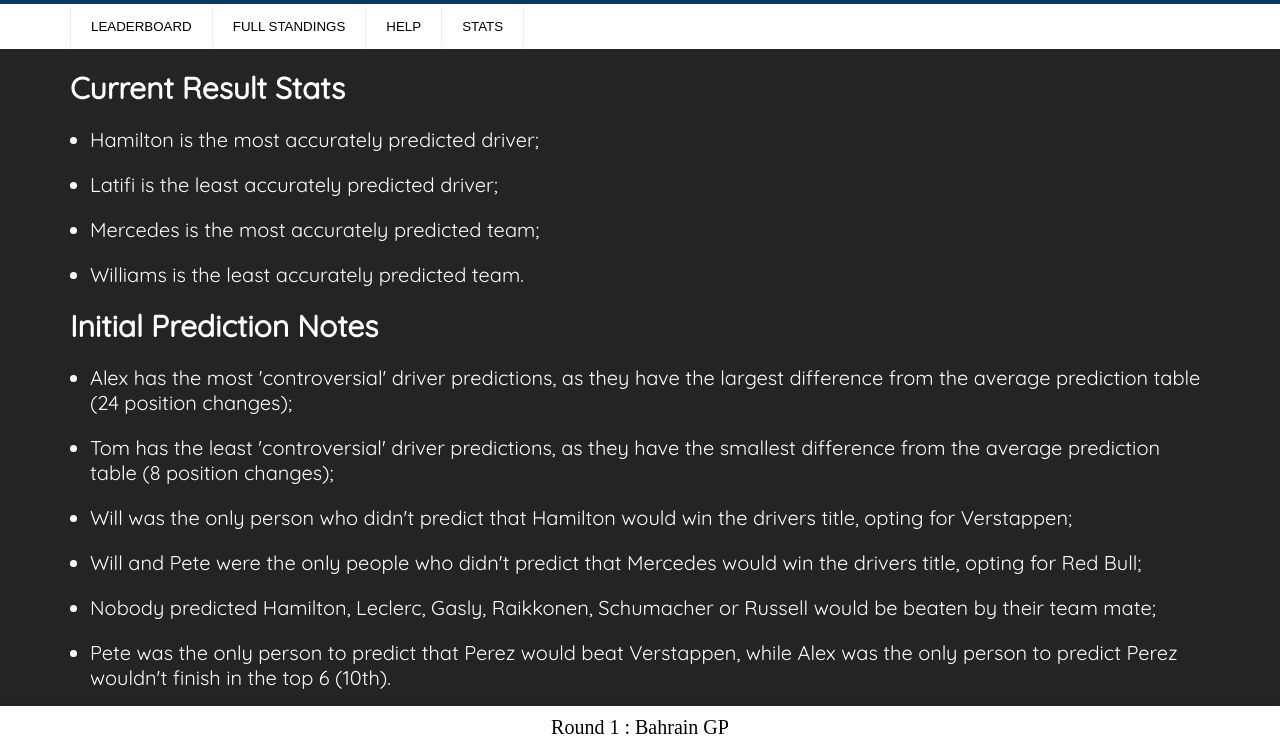
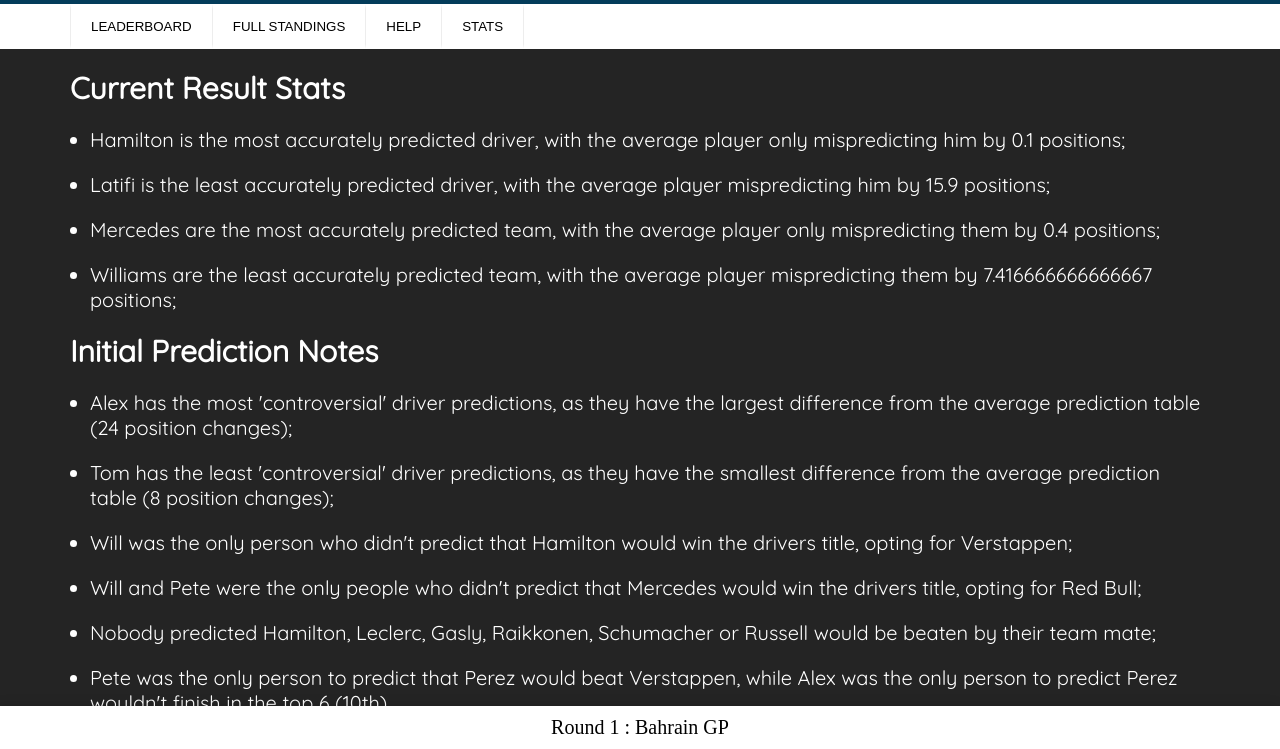
Before and after one commit to davidwillprice/portfolio-website, a Gatsby site: page /web/f1-prediction-game-2021 in a window 1280 px wide. Both pictures are taken after a click on the button "STATS". Shown: the part 51-800 px from the top of the page. Built offline with nearby package versions, Linux system fonts and the light colour scheme; Gatsby itself is replaced by a stand-in of ours; a web font is replaced by a local one.

Commit message:
Updated stats

```diff
--- a/src/components/f1-prediction-game.js
+++ b/src/components/f1-prediction-game.js
@@ -934,28 +934,44 @@ class F1PredictionGame extends Component {
                 rounds[this.state.selectedRound].entrantDiffTotals.driver[0]
                   .entrant.fName
               }{" "}
-              is the most accurately predicted driver;
+              is the most accurately predicted driver, with the average player
+              only mispredicting him by{" "}
+              {rounds[this.state.selectedRound].entrantDiffTotals.driver[0]
+                .diffTotal / 10}{" "}
+              positions;
             </li>
             <li>
               {
                 rounds[this.state.selectedRound].entrantDiffTotals.driver[19]
                   .entrant.fName
               }{" "}
-              is the least accurately predicted driver;
+              is the least accurately predicted driver, with the average player
+              mispredicting him by{" "}
+              {rounds[this.state.selectedRound].entrantDiffTotals.driver[19]
+                .diffTotal / 10}{" "}
+              positions;
             </li>
             <li>
               {
                 rounds[this.state.selectedRound].entrantDiffTotals.team[0]
                   .entrant.fName
               }{" "}
-              is the most accurately predicted team;
+              are the most accurately predicted team, with the average player
+              only mispredicting them by{" "}
+              {rounds[this.state.selectedRound].entrantDiffTotals.team[0]
+                .diffTotal / 10}{" "}
+              positions;
             </li>
             <li>
               {
                 rounds[this.state.selectedRound].entrantDiffTotals.team[9]
                   .entrant.fName
               }{" "}
-              is the least accurately predicted team.
+              are the least accurately predicted team, with the average player
+              mispredicting them by{" "}
+              {rounds[this.state.selectedRound].entrantDiffTotals.team[9]
+                .diffTotal / 12}{" "}
+              positions;
             </li>
           </ul>
           <h2>Initial Prediction Notes</h2>
```
